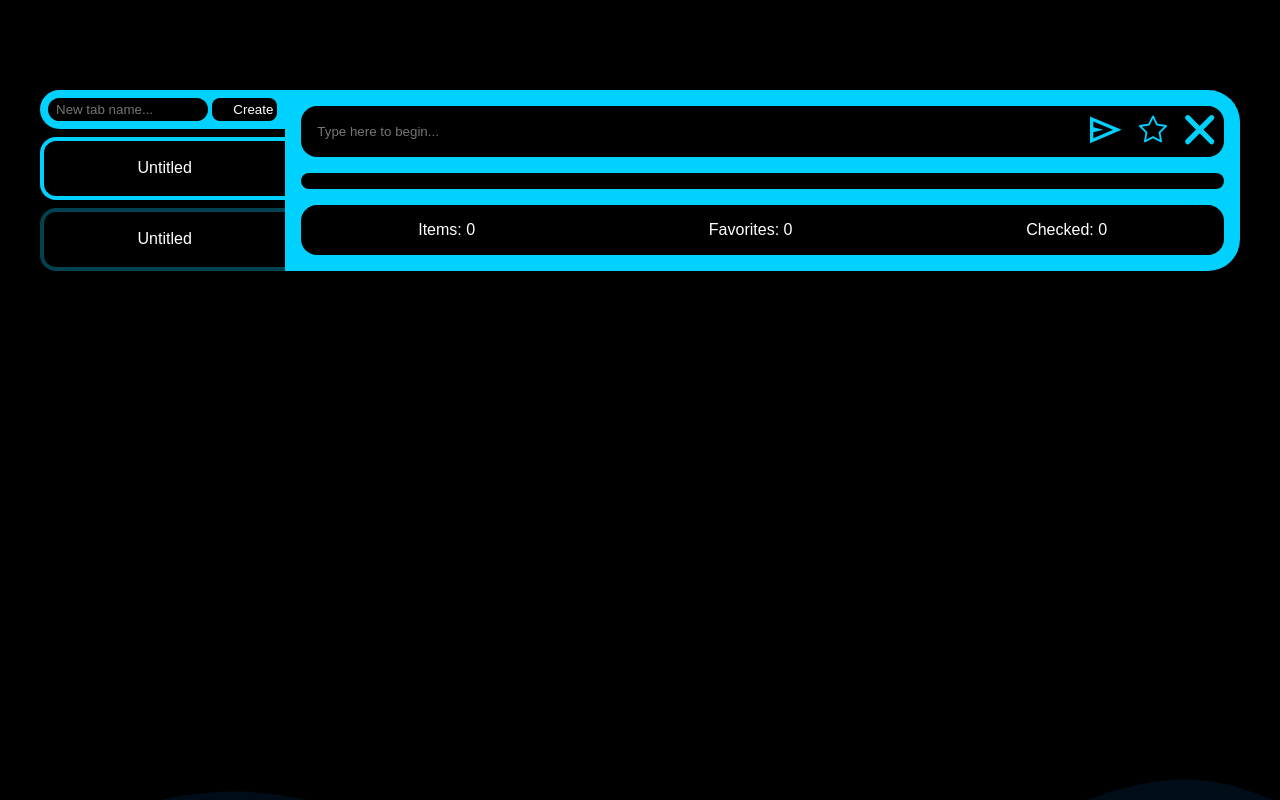
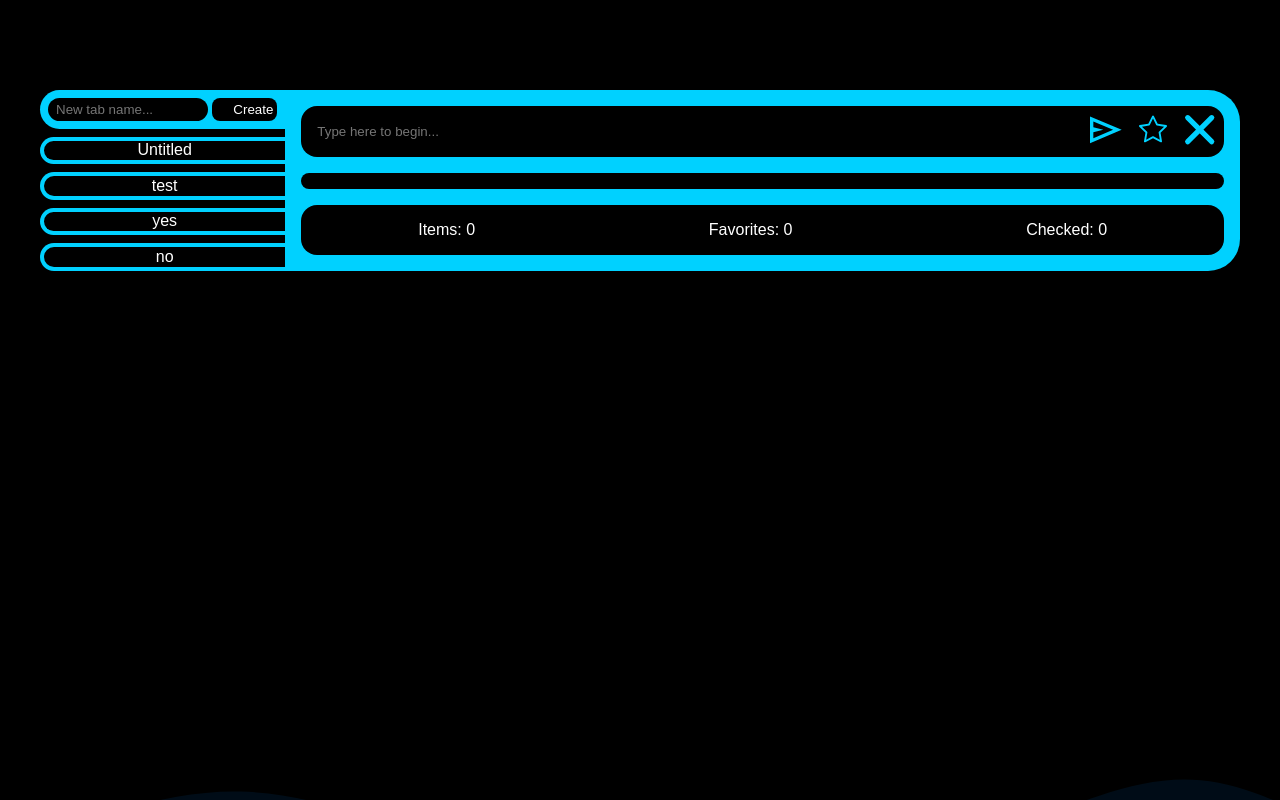
Before and after one commit to ZeSved/ToDo-app, a React (Vite) app: page / in a window 1280 px wide. Built offline with nearby package versions, Linux system fonts and the light colour scheme; some icons are missing.

Commit message:
progress on tabs

```diff
--- a/src/App.tsx
+++ b/src/App.tsx
@@ -2,7 +2,7 @@ import { useEffect, useReducer, useState } from 'react'
 
 import './Main styles/App.scss'
 
-import { List } from './types/types'
+import { List, AppTabs } from './types/types'
 
 import reducer from './util/reducer'
 
@@ -11,18 +11,35 @@ import ItemList from './components/ItemList/ItemList'
 import Stats from './components/Stats/Stats'
 import Tabs from './components/tabs/Tabs'
 
+const TABS: AppTabs[] = [
+	{
+		tabName: 'Untitled',
+		tabURL: 'https://todo.korell.dev/',
+		isSelected: true,
+	},
+	{
+		tabName: 'test',
+		tabURL: 'https://todo.korell.dev/',
+		isSelected: true,
+	},
+	{
+		tabName: 'yes',
+		tabURL: 'https://todo.korell.dev/',
+		isSelected: true,
+	},
+	{
+		tabName: 'no',
+		tabURL: 'https://todo.korell.dev/',
+		isSelected: true,
+	},
+]
+
 const DEFAULT_LIST: List = {
 	favorite: false,
 	input: '',
 	items: [],
+	currentURL: TABS[0].tabURL,
 }
-
-const TABS = [
-	{
-		tabName: 'Untitled',
-		tabURL: 'https://todo.korell.dev/',
-	},
-]
 
 const MOBILE_THRESHOLD = 420
 const backgroundSVGLocation = 500
@@ -59,7 +76,7 @@ function App() {
 		<div className='wrapper'>
 			<main className='main'>
 				<section className='tabs'>
-					<Tabs />
+					<Tabs tabArr={TABS} />
 				</section>
 				<section className='main_app'>
 					<ItemInput
--- a/src/components/tabs/Tabs.tsx
+++ b/src/components/tabs/Tabs.tsx
@@ -1,20 +1,12 @@
 import { useState } from 'react'
 import s from './tabs.module.scss'
 import { FaPlus } from 'react-icons/fa6'
+import { AppTabs } from '../../types/types'
+import { targetCurrent, unselect } from '../../util/targets'
 
-export default function Tabs() {
-	const tabArr = [
-		{
-			name: 'Untitled',
-			isSelected: true,
-		},
-		{
-			name: 'Untitled',
-			isSelected: false,
-		},
-	]
-
+export default function Tabs({ tabArr }: TabsProps) {
 	const [tabs, setTabs] = useState(tabArr)
+	const [input, setInput] = useState('')
 
 	return (
 		<>
@@ -22,8 +14,23 @@ export default function Tabs() {
 				<input
 					type='text'
 					placeholder='New tab name...'
+					onChange={(e) => setInput(e.currentTarget.value)}
 				/>
-				<button>
+				<button
+					onClick={() => {
+						setTabs(unselect(tabs))
+
+						setTabs([
+							{
+								tabName: input,
+								tabURL: '',
+								isSelected: true,
+							},
+							...tabs,
+						])
+
+						setInput('')
+					}}>
 					<FaPlus />
 					Create
 				</button>
@@ -31,17 +38,10 @@ export default function Tabs() {
 			<nav className={s.nav}>
 				{tabs.map((tab, i) => (
 					<div
-						onClick={() => {
-							const newArr = [...tabs]
-							newArr.forEach((tab) => {
-								tab.isSelected = false
-							})
-							newArr[i].isSelected = true
-							setTabs(newArr)
-						}}
+						onClick={() => setTabs(targetCurrent(tabs, i))}
 						className={tab.isSelected ? s.selected : s.not_selected}
 						key={i}>
-						<p>{tab.name}</p>
+						<p>{tab.tabName}</p>
 					</div>
 				))}
 			</nav>
@@ -49,6 +49,6 @@ export default function Tabs() {
 	)
 }
 
-// interface TabsProps {
-// 	tabs: Tab[]
-// }
+interface TabsProps {
+	tabArr: AppTabs[]
+}
--- /dev/null
+++ b/src/util/getTargetURL.ts
@@ -0,0 +1,5 @@
+export const typeURL = (pageName: string) => {
+  return `/page?tab=${pageName}` as const
+}
+
+export type URLProps = ReturnType<typeof typeURL>
--- a/src/util/reducer.ts
+++ b/src/util/reducer.ts
@@ -17,5 +17,10 @@ export default function reducer(list: List, action: Action): List {
         ...list,
         favorite: action.payload
       }
+    case 'set-current-url':
+      return {
+        ...list,
+        currentURL: action.payload
+      }
   }
 }
--- /dev/null
+++ b/src/util/targets.ts
@@ -0,0 +1,23 @@
+import { AppTabs } from "../types/types"
+
+export function targetCurrent(arr: AppTabs[], i: number) {
+	const newArr = [...arr]
+
+	newArr.forEach((tab) => {
+		tab.isSelected = false
+	})
+
+	newArr[i].isSelected = true
+
+	return newArr
+}
+
+export function unselect(arr: AppTabs[]) {
+	const newArr = [...arr]
+
+	newArr.forEach((tab) => {
+		tab.isSelected = false
+	})
+
+	return newArr
+}
```
Also changed, not shown: src/types/types.d.ts (+13 -0 lines).
